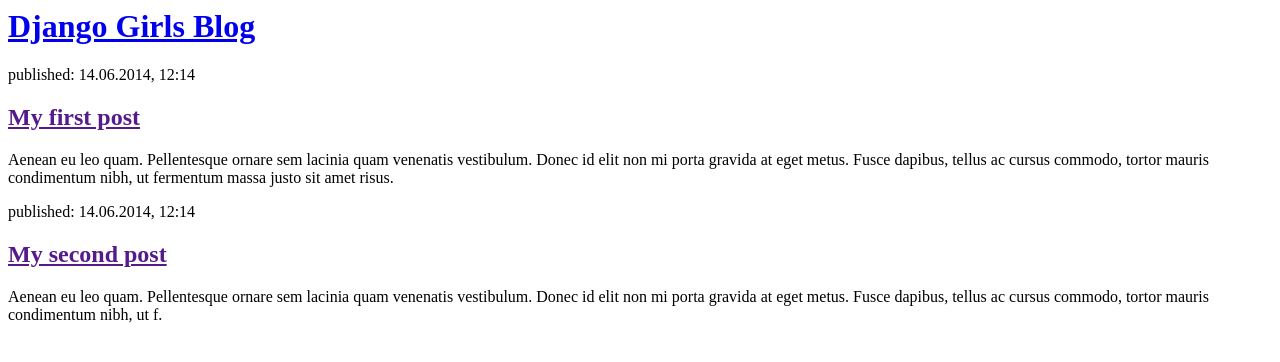
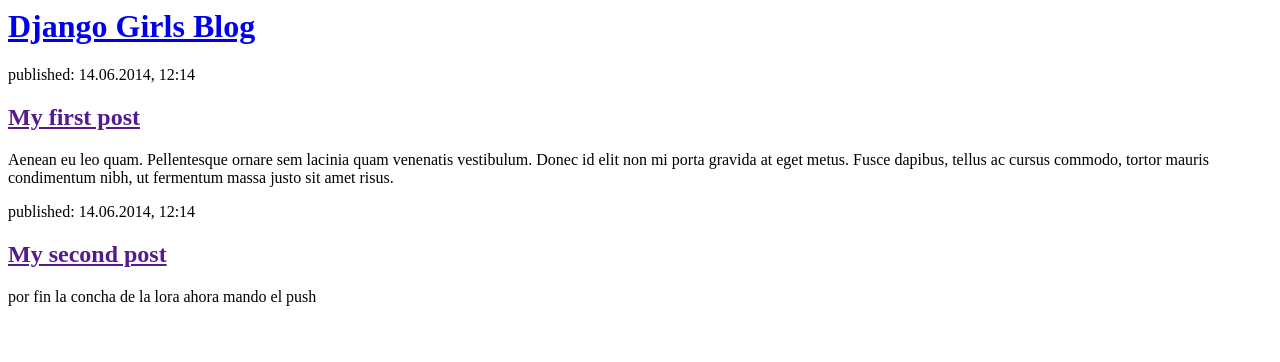
Before and after one commit to vayneomain/my-first-blog, a Django app: page / in a window 1280 px wide. Shown: the top 362 px of the page. Run offline with Django 4.2, Linux system fonts and the light colour scheme.

Commit message:
mod el post secu

```diff
--- a/blog/templates/blog/post_list.html
+++ b/blog/templates/blog/post_list.html
@@ -16,7 +16,7 @@
         <div>
             <p>published: 14.06.2014, 12:14</p>
             <h2><a href="">My second post</a></h2>
-            <p>Aenean eu leo quam. Pellentesque ornare sem lacinia quam venenatis vestibulum. Donec id elit non mi porta gravida at eget metus. Fusce dapibus, tellus ac cursus commodo, tortor mauris condimentum nibh, ut f.</p>
+            <p>por fin la concha de la lora ahora mando el push</p>
         </div>
     </body>
 </html>
```
